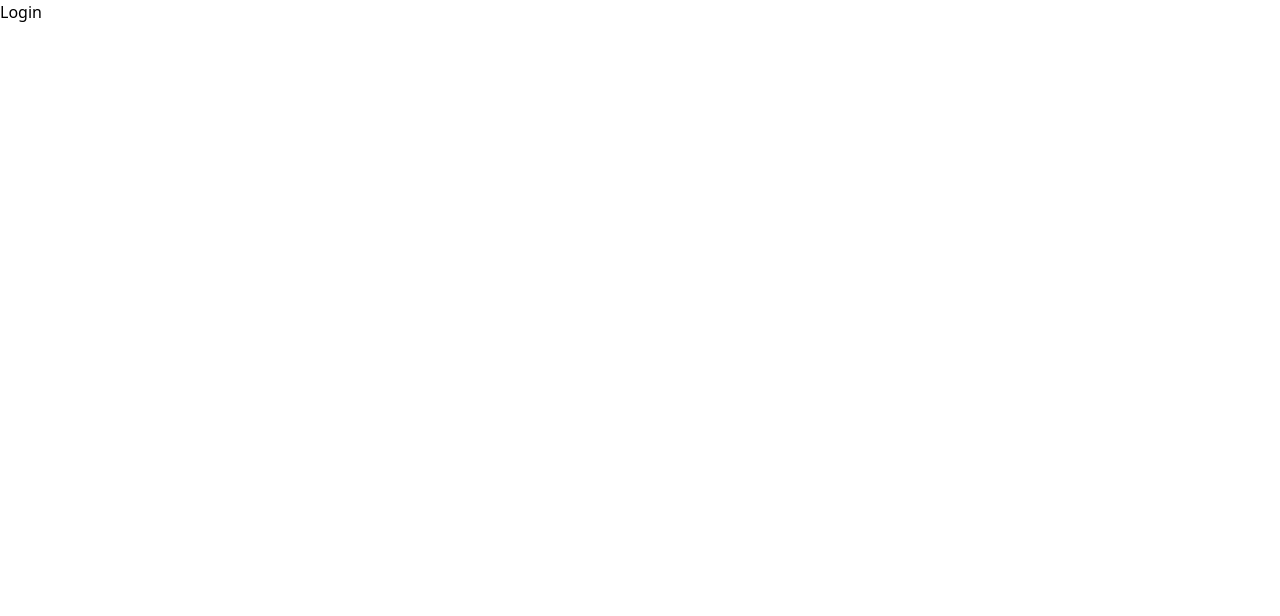
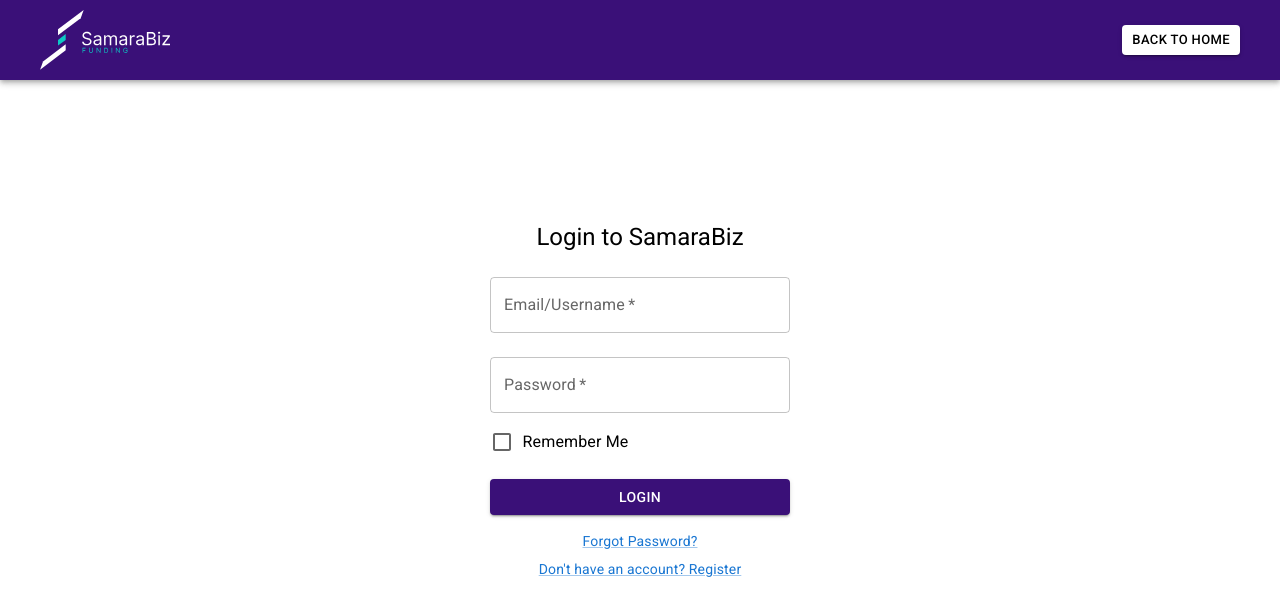
Before and after one commit to wali55/profit-loop, a React (Vite) app in the folder frontend/: page /login in a window 1280 px wide. Shown: the top 616 px of the page. Built offline with nearby package versions, Linux system fonts and the light colour scheme.

Commit message:
login page with mui

```diff
--- a/frontend/package.json
+++ b/frontend/package.json
@@ -10,6 +10,10 @@
     "preview": "vite preview"
   },
   "dependencies": {
+    "@emotion/react": "^11.13.3",
+    "@emotion/styled": "^11.13.0",
+    "@fontsource/roboto": "^5.0.14",
+    "@mui/material": "^6.0.1",
     "react": "^18.3.1",
     "react-dom": "^18.3.1",
     "react-router-dom": "^6.26.1"
--- a/frontend/src/main.jsx
+++ b/frontend/src/main.jsx
@@ -5,6 +5,11 @@ import App from "./App.jsx";
 import "./index.css";
 import Home from "./pages/Home.jsx";
 import Login from "./pages/Login.jsx";
+import '@fontsource/roboto/300.css';
+import '@fontsource/roboto/400.css';
+import '@fontsource/roboto/500.css';
+import '@fontsource/roboto/700.css';
+
 
 const router = createBrowserRouter([
   {
--- a/frontend/src/pages/Login.jsx
+++ b/frontend/src/pages/Login.jsx
@@ -1,5 +1,103 @@
+import { useNavigate } from "react-router-dom";
+import Logo from "../assets/images/samarabiz-logo.svg";
+import {
+  AppBar,
+  Toolbar,
+  Button,
+  Box,
+  Grid2,
+  Typography,
+  TextField,
+  Checkbox,
+  FormControlLabel,
+  Link,
+} from "@mui/material";
+
 const Login = () => {
-  return <div>Login</div>;
+  const navigate = useNavigate();
+
+  const handleHomeClick = () => {
+    navigate("/");
+  };
+
+  const handleLogin = () => {};
+
+  return (
+    <div>
+      {/* Header Section */}
+      <AppBar
+        position="static"
+        sx={{ backgroundColor: "#3A1078", padding: "8px 16px" }}
+      >
+        <Toolbar sx={{ display: "flex", justifyContent: "space-between" }}>
+          <Box
+            component="img"
+            src={Logo}
+            alt="SamaraBiz Logo"
+            sx={{ height: 60 }}
+          />
+          <Button
+            variant="contained"
+            size="small"
+            sx={{ backgroundColor: "white", color: "black" }}
+            onClick={handleHomeClick}
+          >
+            Back to Home
+          </Button>
+        </Toolbar>
+      </AppBar>
+
+      {/* Form Section */}
+      <Grid2
+        container
+        justifyContent="center"
+        alignItems="center"
+        sx={{ height: "80vh" }}
+      >
+        <Box component="form" sx={{ width: 300, textAlign: "center" }}>
+          <Typography variant="h5" gutterBottom>
+            Login to SamaraBiz
+          </Typography>
+          <TextField
+            label="Email/Username"
+            variant="outlined"
+            fullWidth
+            margin="normal"
+            required
+          />
+          <TextField
+            label="Password"
+            type="password"
+            variant="outlined"
+            fullWidth
+            margin="normal"
+            required
+          />
+          <FormControlLabel
+            control={<Checkbox />}
+            label="Remember Me"
+            sx={{ textAlign: "left", marginRight: 20 }}
+          />
+          <Button
+            variant="contained"
+            fullWidth
+            sx={{ marginTop: 2, backgroundColor: "#3A1078" }}
+            onClick={handleLogin}
+          >
+            Login
+          </Button>
+          <Grid2 container justifyContent="center" sx={{ marginTop: 2 }}>
+            <Link href="#" variant="body2">
+              Forgot Password?
+            </Link>
+            <Link href="/register" variant="body2" sx={{ marginTop: 1 }}>
+              Don't have an account? Register
+            </Link>
+          </Grid2>
+        </Box>
+      </Grid2>
+    </div>
+  );
 };
 
 export default Login;
```
Also changed, not shown: 1 other file (tests, documents, lock files or other folders).
